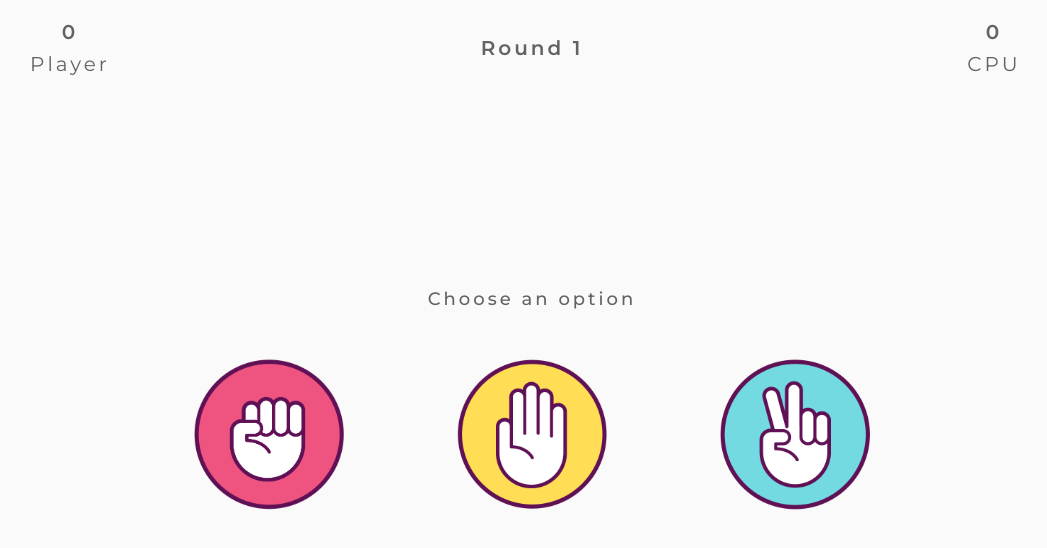
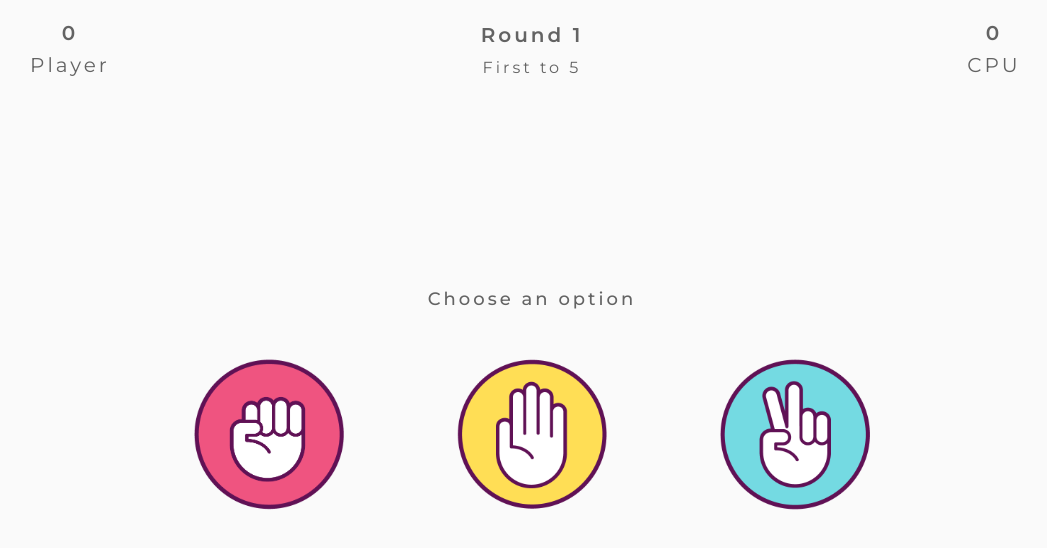
Before and after one commit to Denxia23/rock-paper-scissors, a plain HTML site: page index.html in a window 1280 px wide. Both pictures are taken after a click on the button "Play". Shown: the whole page, without its empty margins (108-1155 px from the left). Drawn offline with Linux system fonts and the light colour scheme.

Commit message:
edit index.html and styles.css

```diff
--- a/index.html
+++ b/index.html
@@ -44,7 +44,10 @@
             <p class="points" id="p-points">0</p>
             <p>Player</p>
           </div>
-          <p class="round">Round 1</p>
+          <div class="middle">
+            <p class="round">Round 1</p>
+            <p class="gamemode">First to 5</p>
+          </div>
           <div class="cpu-points">
             <p class="points" id="c-points">0</p>
             <p>CPU</p>
--- a/styles.css
+++ b/styles.css
@@ -229,10 +229,18 @@ img {
     margin-bottom: 8px;
 }
 
+#game-info .middle {
+    text-align: center;
+}
+
 #game-info .round {
     font-weight: 600;
     line-height: 3rem;
-    text-align: center;
+    margin-bottom: 8px;
+}
+
+#game-info .gamemode {
+    font-size: 1.6rem;
 }
 /* End Game Info */
 
@@ -270,6 +278,7 @@ img {
 
 #selection .options {
     display: flex;
+    flex-wrap: wrap;
     width: 100%;
     gap: 11%;
     margin-top: 50px;
```
